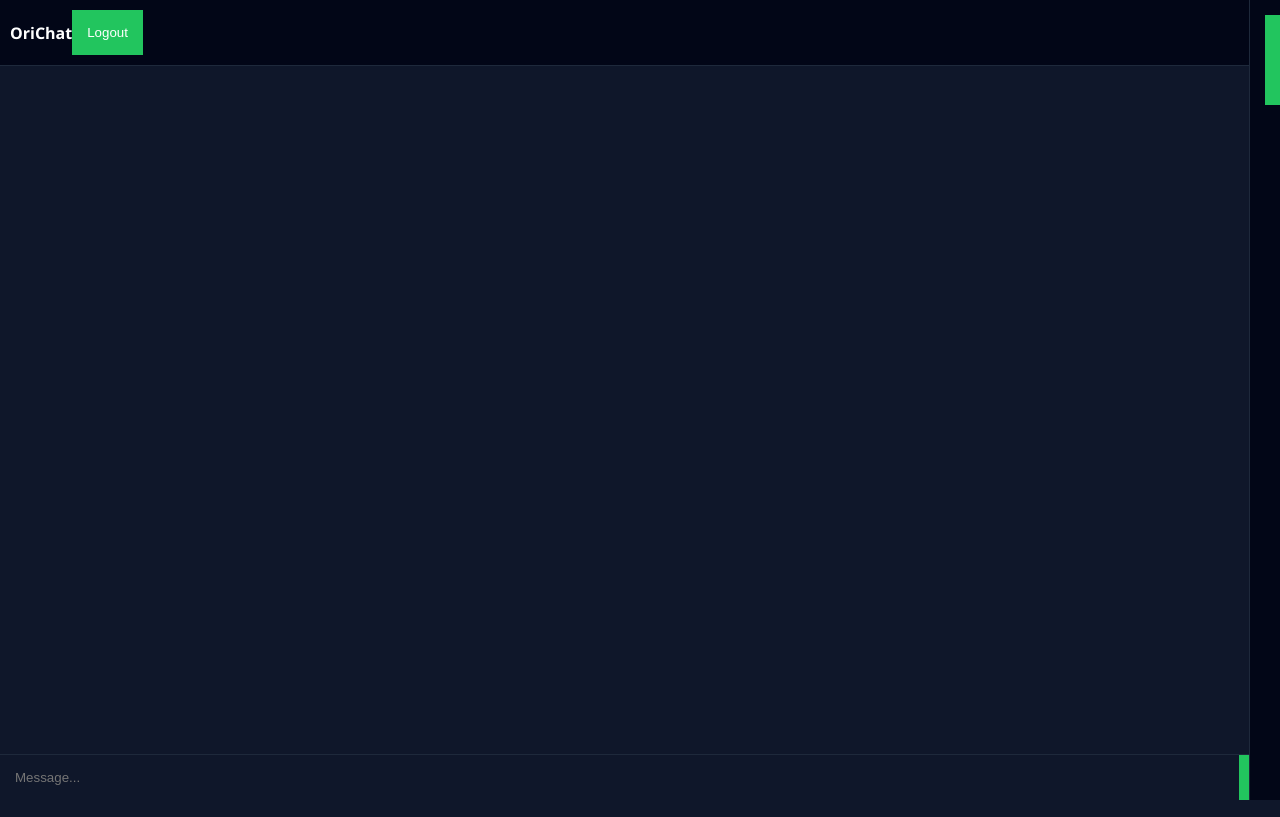
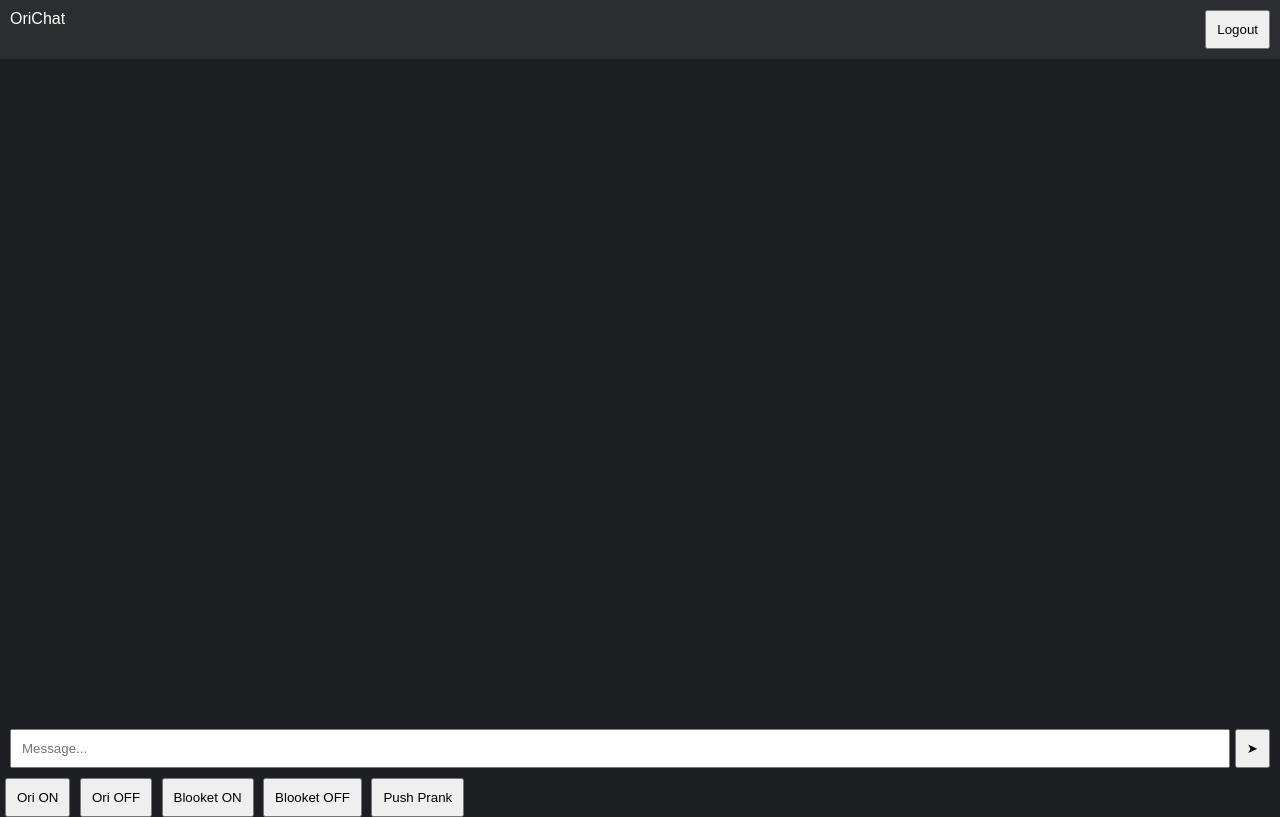
Before and after one commit to 30lnewcomb-byte/OriChatV2, a Flask app: page /chat in a window 1280 px wide. Run offline with Flask 3, Linux system fonts and the light colour scheme; the visitor is signed in with stand-in values (Sample User, id 1); some libraries are stand-ins or nearby versions.

Commit message:
Update style.css

```diff
--- a/static/style.css
+++ b/static/style.css
@@ -1,138 +1,47 @@
 body {
-    margin:0;
-    font-family: "Segoe UI", sans-serif;
-    background:#0f172a;
-    color:white;
+    background: #1e1f22;
+    color: white;
+    font-family: Arial;
+    margin: 0;
 }
 
-/* TOP BAR */
 #topBar {
-    display:flex;
-    align-items:center;
-    padding:10px;
-    background:#020617;
-    border-bottom:1px solid #1e293b;
+    background: #2b2d31;
+    padding: 10px;
+    display: flex;
+    justify-content: space-between;
 }
 
-#topBar span {
-    font-weight:bold;
+#chat {
+    height: 80vh;
+    overflow-y: auto;
+    padding: 10px;
+    display: flex;
+    flex-direction: column;
 }
 
-/* CHAT */
-#chat {
-    padding:10px;
-    height:80vh;
-    overflow-y:auto;
-    display:flex;
-    flex-direction:column;
+.message {
+    padding: 10px;
+    margin: 5px;
+    border-radius: 10px;
+    max-width: 60%;
 }
 
-/* MESSAGE ROW */
-.msg {
-    display:flex;
-    align-items:flex-end;
-    margin:6px 0;
-    animation: fadeIn 0.2s ease;
-}
+.me { background: #5865f2; align-self: flex-end; }
+.other { background: #2b2d31; }
+.system { background: #444; align-self: center; font-size: 12px; }
 
-/* AVATAR */
-.avatar {
-    width:35px;
-    height:35px;
-    border-radius:50%;
-    margin-right:8px;
-    background:#334155;
-    display:flex;
-    align-items:center;
-    justify-content:center;
-    font-size:14px;
-}
-
-/* BUBBLE */
-.bubble {
-    padding:10px 14px;
-    border-radius:18px;
-    max-width:60%;
-    position:relative;
-}
-
-/* COLORS */
-.me .bubble {
-    background:#22c55e;
-    margin-left:auto;
-}
-
-.other .bubble {
-    background:#1e293b;
-}
-
-.ori .bubble {
-    background:#e11d48;
-    font-style:italic;
-}
-
-/* TIME */
-.time {
-    font-size:10px;
-    opacity:0.6;
-    margin-top:3px;
-}
-
-/* INPUT */
 #inputBar {
-    position:fixed;
-    bottom:0;
-    width:100%;
-    display:flex;
-    background:#020617;
-    border-top:1px solid #1e293b;
+    display: flex;
+    padding: 10px;
 }
 
 #msg {
-    flex:1;
-    padding:15px;
-    border:none;
-    background:#0f172a;
-    color:white;
+    flex: 1;
+    padding: 10px;
 }
 
 button {
-    padding:15px;
-    background:#22c55e;
-    border:none;
-    color:white;
-    cursor:pointer;
+    padding: 10px;
+    margin-left: 5px;
 }
-
-/* TYPING */
-#typing {
-    padding-left:10px;
-    font-size:12px;
-    color:#94a3b8;
-}
-
-/* ADMIN PANEL */
-#adminToggle {
-    position:fixed;
-    top:10px;
-    right:10px;
-    cursor:pointer;
-}
-
-#adminPanel {
-    position:fixed;
-    top:0;
-    right:-260px;
-    width:260px;
-    height:100%;
-    background:#020617;
-    padding:15px;
-    transition:0.3s;
-    border-left:1px solid #1e293b;
-}
-
-/* ANIMATION */
-@keyframes fadeIn {
-    from {opacity:0; transform:translateY(5px);}
-    to {opacity:1; transform:translateY(0);}
-}
```
